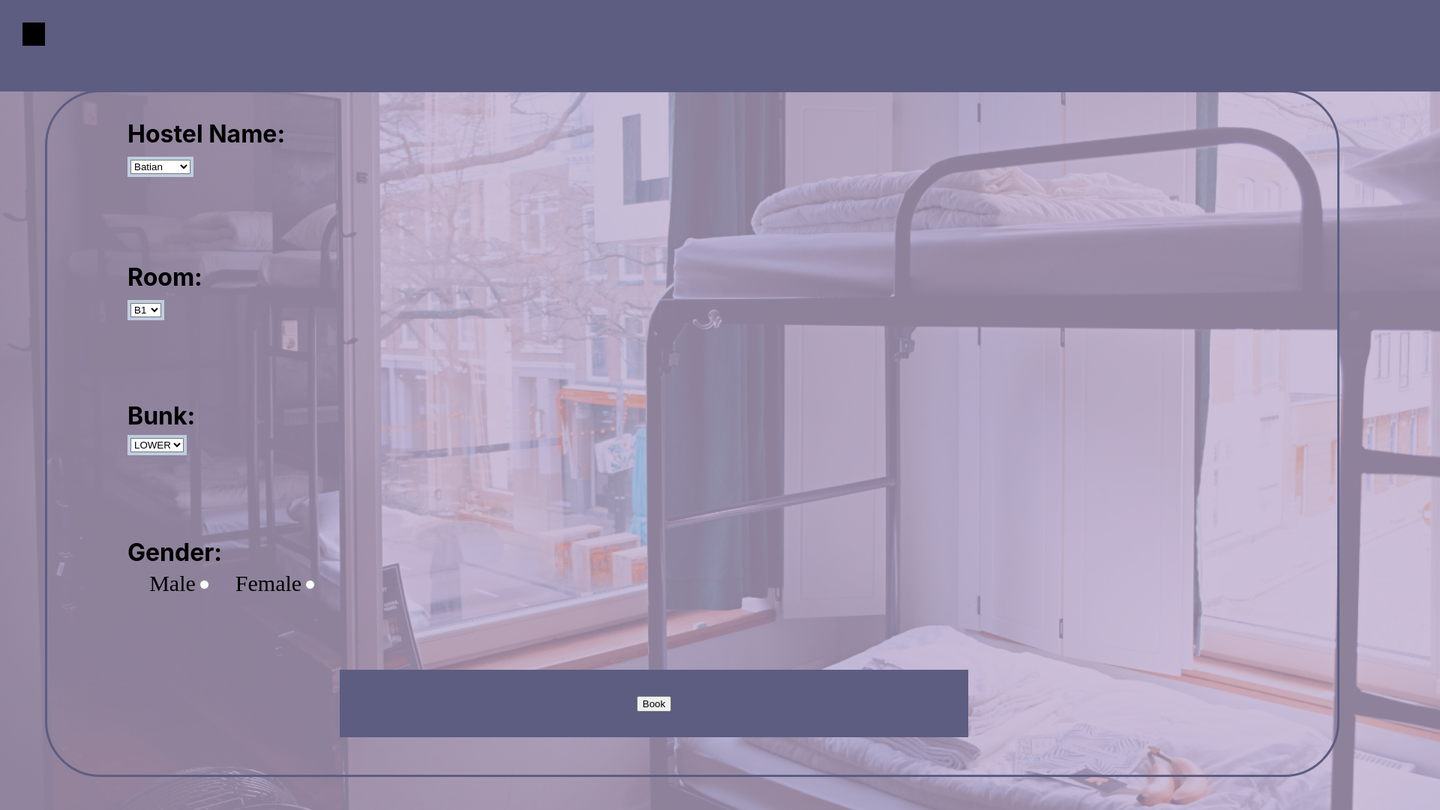
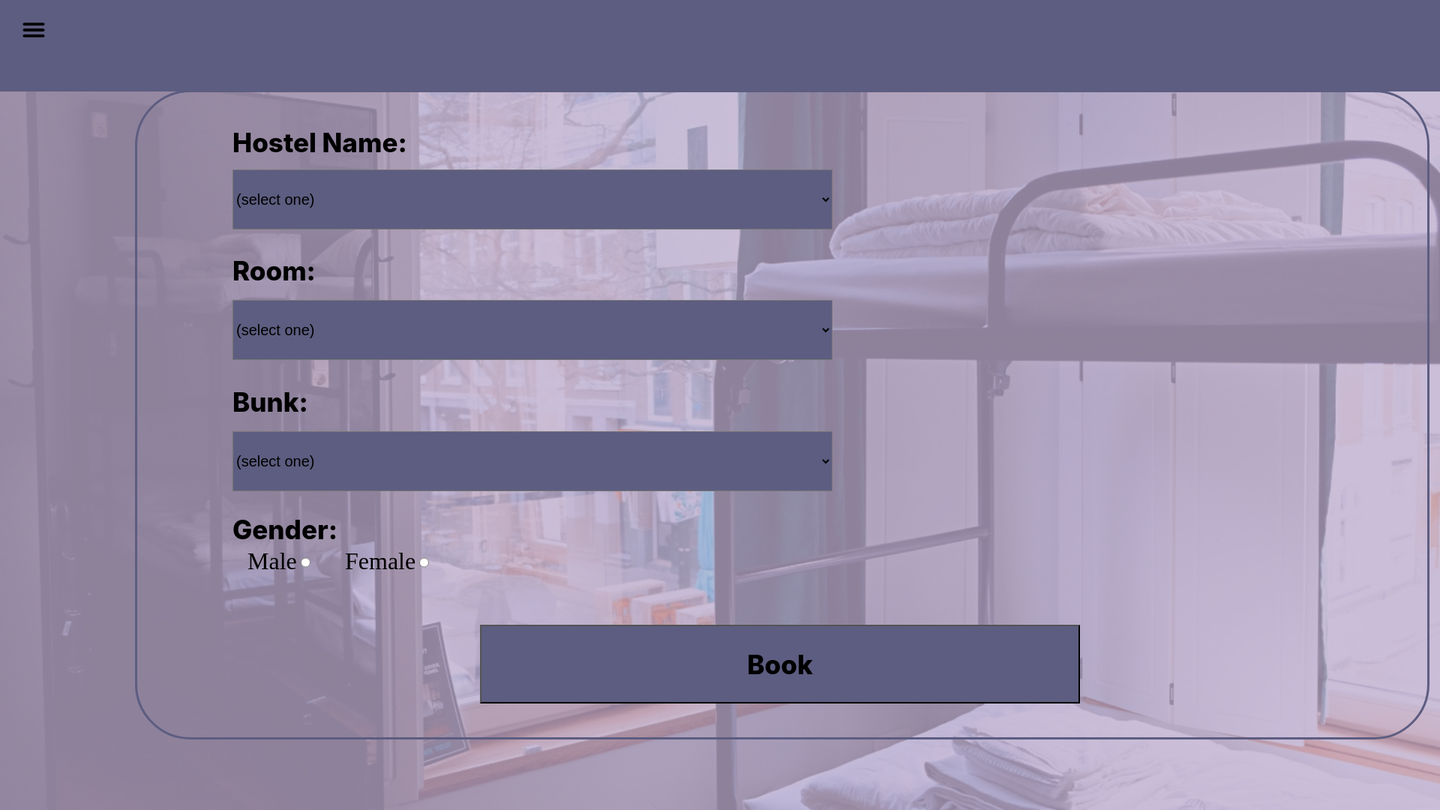
Before and after one commit to muthonijulie/HostelBookingSystem, a plain HTML site: page index.html in a window 1280 px wide. Shown: the top 1080 px of the page at 75% size, 1920 px wide, since content can reach past the window. Drawn offline with Linux system fonts and the light colour scheme; placeholder pictures from the web are drawn by us.

Commit message:
fourth commit

```diff
--- a/index.css
+++ b/index.css
@@ -1,23 +1,14 @@
-body, html {
+body,html {
   margin: 0;
   padding: 0;
   height: 50%;
 
 }
 
-/* .container {
-  width: 50%;
-  height: 50%;
-  position: relative;
-  background: white;
-} */
-
 .background-container {
   width: 50%;
   height: 50%;
   position: relative;
-
-
 }
 
 .background-container img {
@@ -29,7 +20,7 @@ body, html {
 }
 
 .overlay {
-  width: 1920px;
+  width: 2120px;
   height: 1080px;
   position: absolute;
   background-image: url(image/room.jpg);
@@ -60,8 +51,8 @@ body, html {
 
 .border-box {
   width: 1720px;
-  height: 910px;
-  left: 60px;
+  height: 860px;
+  left: 180px;
   top: 20px;
   position: absolute;
   border-radius: 74px;
@@ -73,105 +64,106 @@ body, html {
   top: 109px;
   position: absolute;
   color: black;
-  font-size: 32px;
+  font-size: 35px;
   font-family: Inter;
-  font-weight: 700;
+  font-weight: 800;
   word-wrap: break-word;
 }
 
 .hostel-name{
   width: 852px;
-  height: 96px;
-  left: 170px;
-  top: 59px;
+  height: 116px;
+  left: 310px;
+  top: 69px;
   position: absolute;
 
 }
 .bunk-name {
   width: 852px;
   height: 96px;
-  left: 170px;
-  top: 435px;
+  left: 310px;
+  top: 415px;
   position: absolute;
 
 }
 .room-name{
   width: 852px;
   height: 96px;
-  left: 170px;
-  top: 250px;
+  left: 310px;
+  top: 240px;
+  position: absolute;
+
+}
+select {
+  margin: 10px 0 0 0;
+  width: 800px;
+  min-height: 4em;
+  background-color: #5D5D81;
+  font-size: 20px;
+
+}
+
+.room-box {
+  left: 310px;
+  top: 290px;
   position: absolute;
 
 }
 
-.room-box {
-
-  left: 170px;
-  top: 300px;
+.hostel-name-box {
+  left: 310px;
+  top: 116px;
   position: absolute;
-  border: 4px #BFCDE0 solid;
-}
-
-.hostel-name-box {
-
-  left: 170px;
-  top: 109px;
-  position: absolute;
-  border: 4px #BFCDE0 solid;
 }
 
 .bunk-box {
-
-  left: 170px;
-  top: 480px;
+  left: 310px;
+  top: 465px;
   position: absolute;
-  border: 4px #BFCDE0 solid;
 }
 
 
 .gender {
-  top: 617px;
+  top: 585px;
+  left:310px;
 }
 
 .gender-option {
-  width: 131px;
-  height: 39px;
-  left: 190px;
-  top: 658px;
+  left: 270px;
+  top: 630px;
   position: absolute;
-  font-size:30px ;
-  border-radius: 9999px;
+  font-size:32px ;
   display: flex;
-  align-items: center;
-  justify-content: center;
+
 }
 
 .male {
-  left: 175px;
+  left: 330px;
 }
 
 .female {
-  left: 303px;
+  left: 460px;
 }
 
-.book-button {
-  width: 838px;
-  height: 90px;
-  left: 453px;
-  top: 793px;
+ .book-button {
+  left: 640px;
+  top: 733px;
   position: absolute;
+ }
+input[type="submit"] {
+ position: center;
+  height: 3em;
   background: #5D5D81;
-  display: flex;
+  min-width: 800px;
   align-items: center;
   justify-content: center;
-  color: black;
-  font-size: 32px;
+  font-size: 35px;
   font-family: Inter;
-  font-weight: 700;
+  font-weight: 800;
 }
 
 .header {
-  width: 1920px;
+  width: 2120px;
   height: 122px;
   left: 0;
   top: 0;
@@ -179,35 +171,17 @@ body, html {
 }
 
 .header-bg {
-  width: 1920px;
+  width: 2120px;
   height: 122px;
   position: absolute;
   background: #5D5D81;
 }
 
-.menu-icon {
-  width: 49px;
-  height: 62px;
+
+
+.img {
   left: 30px;
   top: 30px;
   position: absolute;
+
 }
-
-.icon-container {
-  width: 49px;
-  height: 62px;
-  position: absolute;
-}
-
-.icon {
-  width: 49px;
-  height: 62px;
-  position: absolute;
-}
-
-.icon-bar {
-  width: 30px;
-  height: 30.92px;
-  position: absolute;
-  background: black;
-}
--- a/index.html
+++ b/index.html
@@ -17,11 +17,13 @@
       </div>
       <div class="container">
         <div class="border-box"></div>
+        <form action="">
         <div class="text hostel-name">Hostel Name:</div>
         <div class="text gender">Gender:</div>
         <div class="text room-name">Room:</div>
         <div class="room-box">
           <select id="room" name="room" size="1">
+            <option value="">(select one)</option>
             <option value="B1">B1</option>
             <option value="B2">B2</option>
             <option value="B3">B3</option>
@@ -37,16 +39,18 @@
           </select>
         </div>
          <div class="hostel-name-box">
-          <select id="hostel-name-box" name="hostel-name-box"  maxlength="50" size="1">
+          <select id="hostel-name-box" name="hostel-name-box" size="1">
+            <option value="">(select one)</option>
             <option value="Batian">Batian</option>
             <option value="Serengeti">Serengeti</option>
             <option value="Mt Kenya">Mt Kenya</option>
-            <option value="Batian">Batian</option>
+            <option value="Simba">Simba</option>
           </select>
         </div>
         <div class="text bunk-name">Bunk:</div>
         <div class="bunk-box">
           <select id="bunk" name="bunk" size="1">
+            <option value="">(select one)</option>
             <option value="lower">LOWER</option>
             <option value="lower">UPPER</option></select
           ><br />
@@ -63,14 +67,16 @@
           <input type="radio" id="female" name="gender" value="female" />
         </div>
       </div>
+    </form>
     </div>
 
     <div class="header">
       <div class="header-bg"></div>
-      <div class="menu-icon">
-        <div class="icon-container">
-          <div class="icon"></div>
-          <div class="icon-bar"></div>
+
+          <div class="img"><img src="image/menu.png" style="
+            height: 20px;
+            width: 30px;
+        "></div>
         </div>
       </div>
     </div>
```
